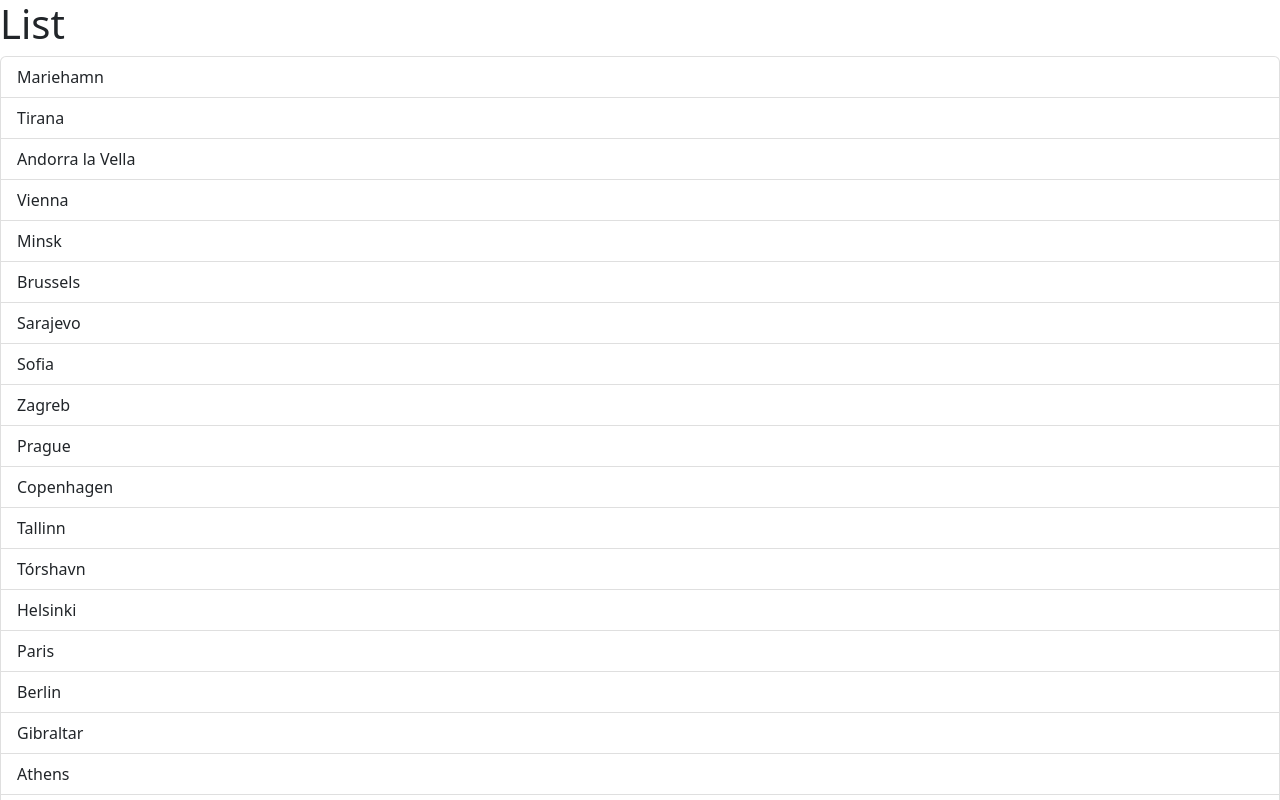
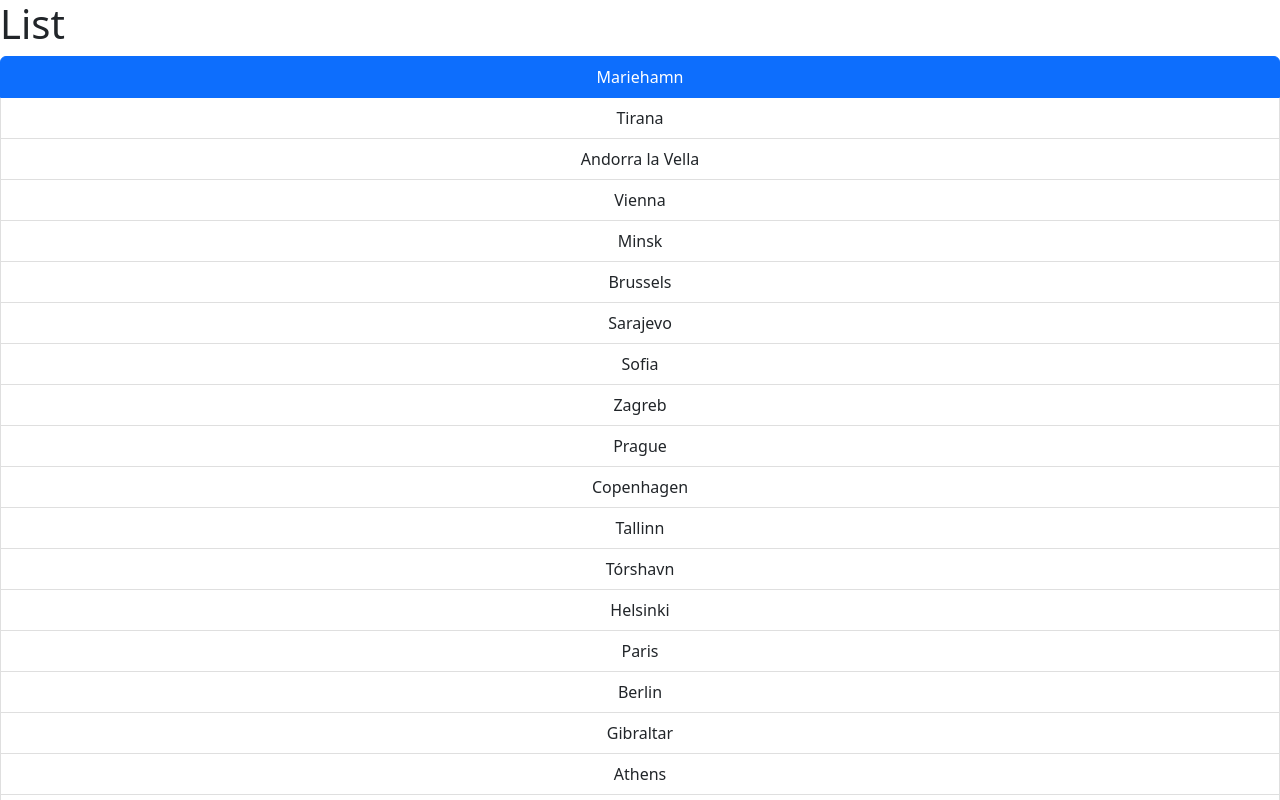
Before and after one commit to alexbalak21/React, a React (Vite) app: page / in a window 1280 px wide. Shown: the top 800 px of the page. Built offline with nearby package versions, Linux system fonts and the light colour scheme.

Commit message:
handleClick added to te li

```diff
--- a/src/components/ListItem.tsx
+++ b/src/components/ListItem.tsx
@@ -1,7 +1,21 @@
+import { MouseEvent } from "react"
+
+let selectedIndex = 0
+
 function ListItem(name = "", key = 0) {
+    const handleClick = (event: MouseEvent) => console.log(event)
+
     return (
         name && (
-            <li key={key} className="list-group-item">
+            <li
+                key={key}
+                className={
+                    selectedIndex === key
+                        ? "list-group-item text-center active"
+                        : "list-group-item text-center"
+                }
+                onClick={handleClick}
+            >
                 {name}
             </li>
         )
```
